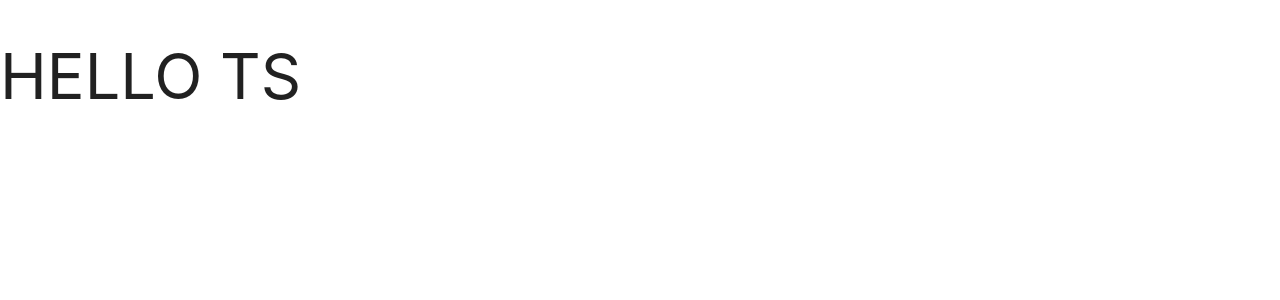
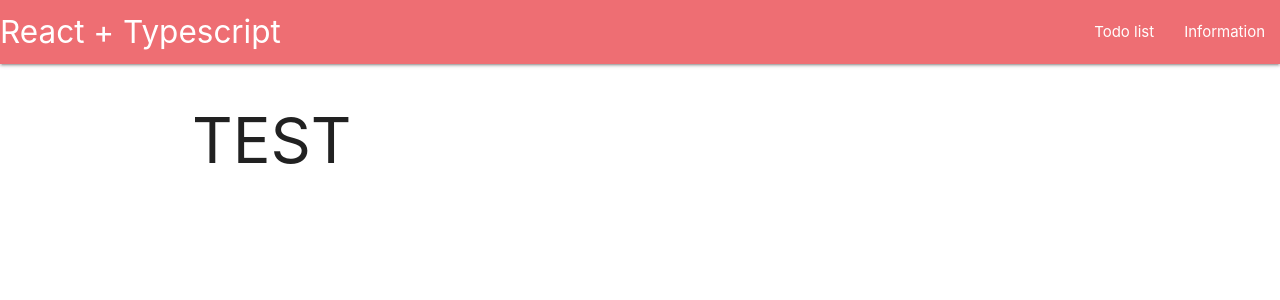
Before and after one commit to JenyaIII/React-TypeScript, a React (Create React App) app: page / in a window 1280 px wide. Shown: the top 300 px of the page. Built offline with nearby package versions, Linux system fonts and the light colour scheme.

Commit message:
Add eslint config, navBar component

```diff
--- a/src/App.tsx
+++ b/src/App.tsx
@@ -1,9 +1,15 @@
 import React from 'react';
 import './App.css';
+import Navbar from './components/NavBar';
 
 const App: React.FunctionComponent = () => {
   return (
-   <h1>HELLO TS</h1>
+  <>
+    <Navbar />
+    <div className="container">
+      <h1>TEST</h1>
+    </div>
+  </>
   );
 }
 
--- /dev/null
+++ b/src/components/NavBar.tsx
@@ -0,0 +1,17 @@
+import React from 'react';
+
+export const Navbar: React.FunctionComponent = () => {
+ return (
+  <nav>
+    <div className="nav-wrapper">
+      <a href="#" className="brand-logo">React + Typescript</a>
+      <ul className="right hide-on-med-and-down">
+        <li><a href="/">Todo list</a></li>
+        <li><a href="/">Information</a></li>
+      </ul>
+    </div>
+  </nav>
+ );
+}
+
+export default Navbar;
```
Also changed, not shown: package.json (+8 -0 lines), src/setupTests.ts (deleted, +0 -5 lines), .eslintrc.json (added), 1 other file (tests, documents, lock files or other folders).
